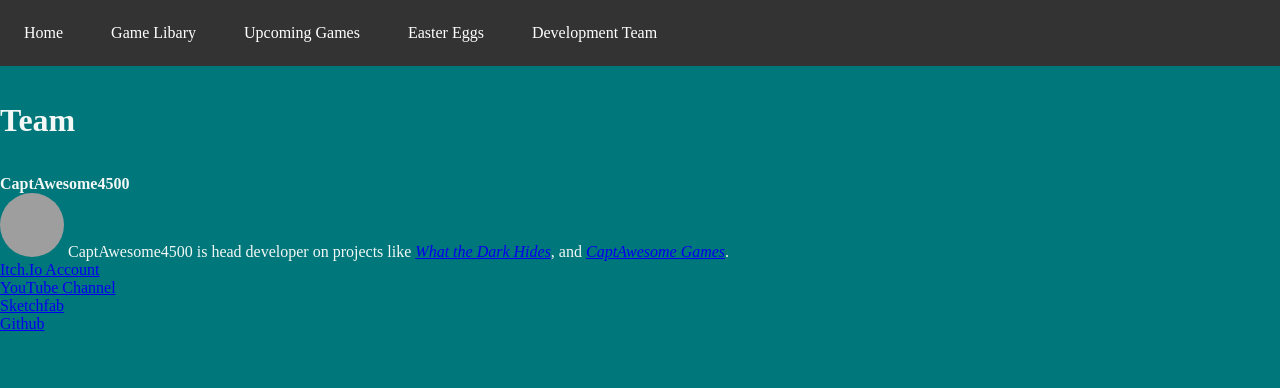
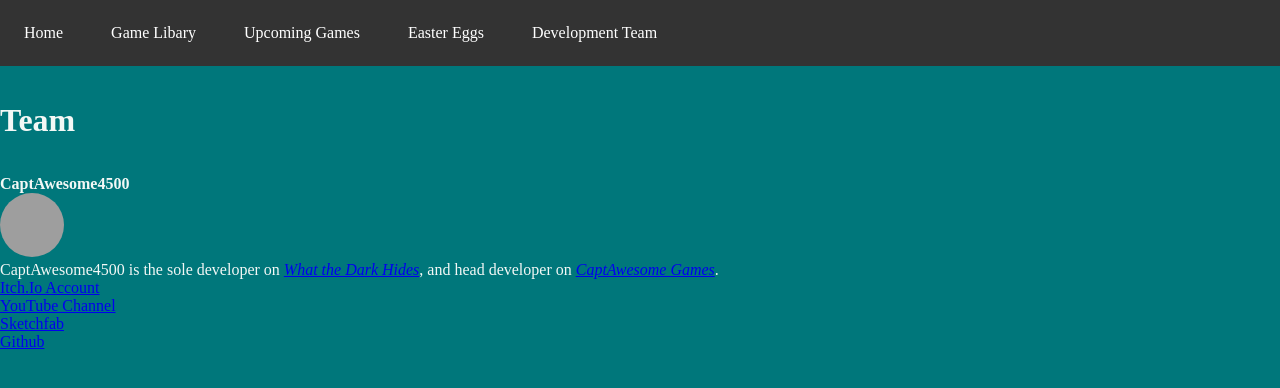
Before and after one commit to CaptAwesome4500/captawesome4500.github.io, a plain HTML site: page pages/team.html in a window 1280 px wide. Drawn offline with Linux system fonts and the light colour scheme; grey boxes are pictures that could not be loaded.

Commit message:
Made som more changes to team

```diff
--- a/pages/team.html
+++ b/pages/team.html
@@ -27,7 +27,8 @@
 				<h4>CaptAwesome4500</h4>
 					<p>
 						<img src="https://avatars.githubusercontent.com/CaptAwesome4500" alt="CaptAwesome4500 Avatar" style="width:64px;height:64px;" class="avatar">
-						CaptAwesome4500 is head developer on projects like <i><a href="https://captawesome4500.itch.io/what-the-dark-hides">What the Dark Hides</a></i>, and <i><a href="captawesome4500.github.io">CaptAwesome Games</a></i>.
+						<br>
+						CaptAwesome4500 is the sole developer on <i><a href="https://captawesome4500.itch.io/what-the-dark-hides">What the Dark Hides</a></i>, and head developer on <i><a href="captawesome4500.github.io">CaptAwesome Games</a></i>.
 						<ul>
 							<li><a href="https://captawesome4500.itch.io/">Itch.Io Account</a></li>
 							<li><a href="https://youtube.com/@CaptAwesome4500">YouTube Channel</a></li>
```
